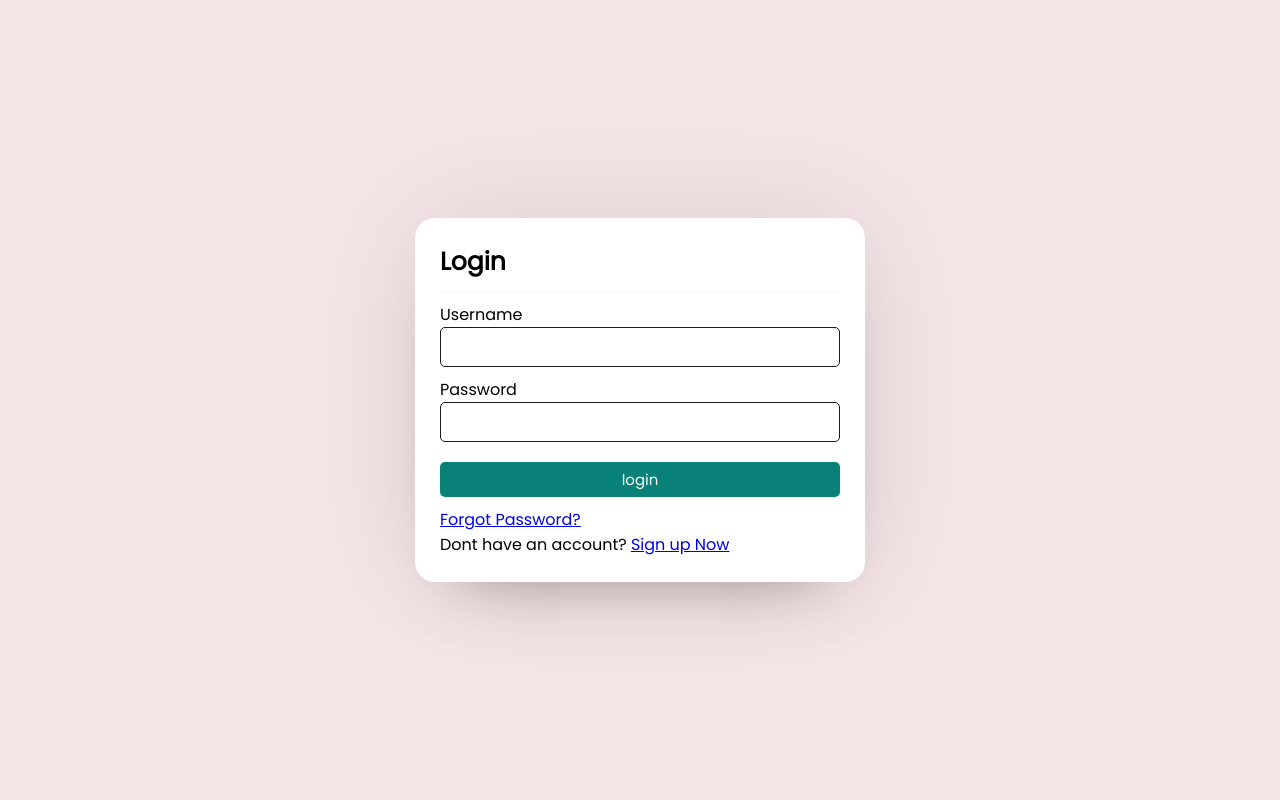
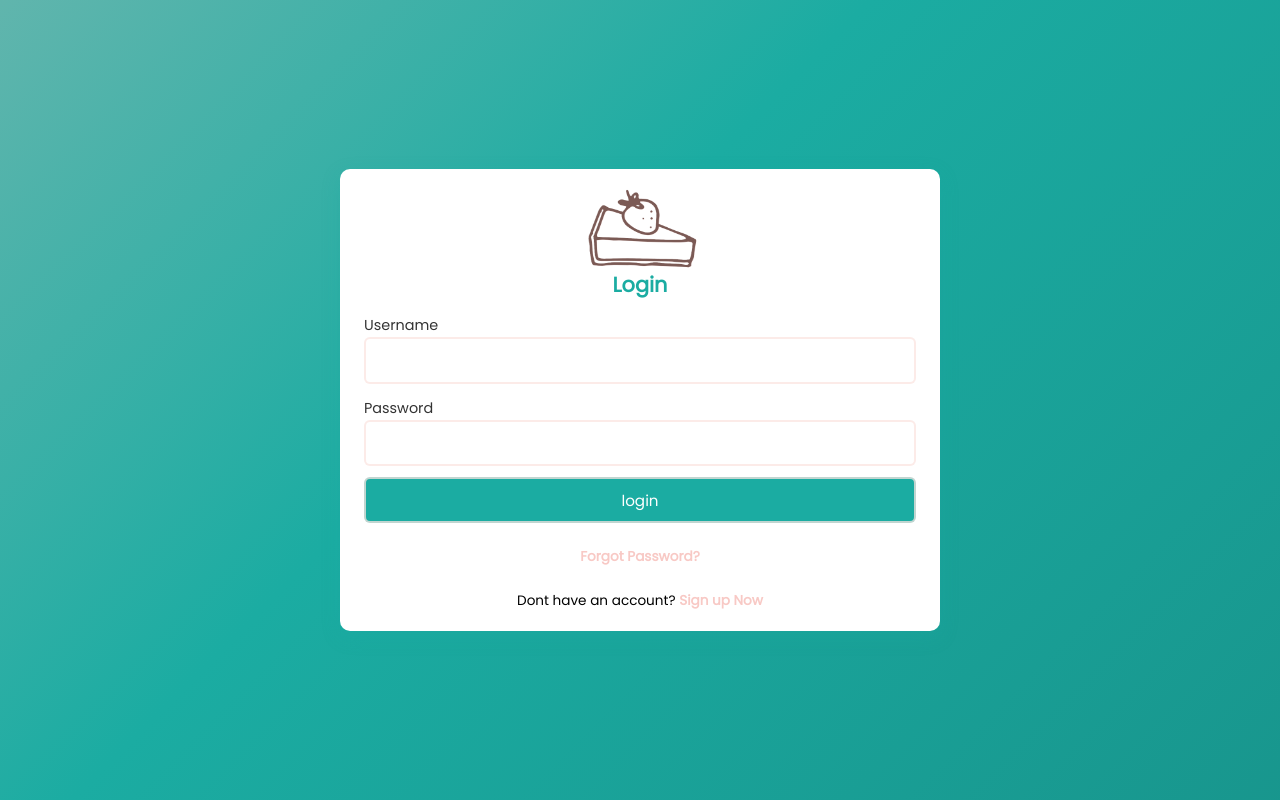
Before and after one commit to Geasemvx/Sweet-Chantonia, a PHP site: page / in a window 1280 px wide. Run offline with PHP 8.4, Linux system fonts and the light colour scheme.

Commit message:
Add files via upload

```diff
--- a/css/stylelogin.css
+++ b/css/stylelogin.css
@@ -1,83 +1,167 @@
-/*Login Page*/
-@import url(https://fonts.googleapis.com/css?family=Poppins);
- *{
-     margin: 0;
-    padding: 0;
-    box-sizing: border-box;
-    font-family: "Poppins", sans-serif;
-    background-color: #fff;
+/* Login Page */
+@import url("https://fonts.googleapis.com/css?family=Poppins");
 
-}
-body{
-    background: #e4e9f7;
-}
-.container{
-    display: flex;
-    align-items: center;
-    justify-content:center ;
-    min-height:100vh;
-    background-color: #fbe4e1bd;
-}
-.box{
-    background:#fff;
-    display:flex;
-    flex-direction: column;
-    padding :25px 25px;
-    border-radius:20px;
-    box-shadow:0 0 128px 0 rgba(0,0,0,0.1),0 32px 64px -48px rgba(0,0,0,0.5)
-
+/* Reset + base styles */
+* {
+  margin: 0;
+  padding: 0;
+  box-sizing: border-box;
+  font-family: "Poppins", sans-serif;
 }
 
-.form-box{
-    width:450px;
-    margin: 0px 10px;
-    background-color: #fff;
-}
-.form-box header{
-    font-size:25px;
-    font-weight:600;
-    border-bottom:1px solid #faf8f8 ;
-    padding-bottom:10px ;
-    margin-bottom: 10px;
-    background-color: #fff;
-}
-.form-box form .field{
-    display:flex;
-    margin-bottom: 10px;
-    flex-direction:column;
-    background-color: #fff;
-}
-.form-box form .input input{
-    height:40px;
-    width:100%;
-    font-size: 16px;
-    padding:0 10px;
-    border-radius: 5px;
-    border:1px solid #1d1c1c;
-    outline: none;
-    background-color: #fff;
-
-}
-.btn{
-    height:35px;
-    background:#088178;
-    border: 0;
-    border-radius: 5px;
-    color:#fff;
-    font-size:15px ;
-    cursor: pointer;
-    transition:all .3s;
-    margin-top: 10px;
-    padding:0px 10px
+/* Page background */
+body {
+  background: linear-gradient(135deg, #fbe4e1bd, #f8c9c5, #1baca2, #147a73);
+  background-size: 400% 400%;
+  animation: gradientShift 12s ease infinite;
+  display: flex;
+  justify-content: center;
+  align-items: center;
+  min-height: 100vh;
+  padding: 1rem; /* ensures container isn’t flush with edges */
 }
 
-.btn:hover{
-    opacity:0.82;
+/* Gradient animation */
+@keyframes gradientShift {
+  0% { background-position: 0% 50%; }
+  50% { background-position: 100% 50%; }
+  100% { background-position: 0% 50%; }
 }
-.submit{
-    width:100%;
+
+/* Container */
+.container {
+  display: flex;
+  justify-content: center;
+  align-items: center;
+  width: 100%;
 }
-.link{
-    margin-bottom: 15px;
-    background-color: #fff;
+
+/* Form box */
+.form-box {
+  background: #fff;
+  padding: 1.2rem 1.5rem; /* reduced padding */
+  border-radius: 10px;
+  box-shadow: 0 6px 18px rgba(27, 172, 162, 0.25);
+  width: 100%;
+  max-width: 600px;   /* wider so fields fit without stacking too tall */
+  box-sizing: border-box;
 }
+
+/* Header inside form */
+.form-box header {
+  font-size: 1.3rem;   /* slightly smaller */
+  font-weight: bold;
+  color: #1baca2;
+  margin-bottom: 0.8rem;
+  text-align: center;
+}
+
+/* Form layout */
+form {
+  display: flex;
+  flex-direction: column;
+  gap: 0.7rem; /* tighter spacing between fields */
+  width: 100%;
+}
+
+/* Group fields side by side */
+.field-row {
+  display: flex;
+  gap: 0.7rem;
+}
+
+.field-row .field {
+  flex: 1;
+}
+
+/* Labels */
+.field label {
+  margin-bottom: 0.2rem;
+  font-weight: 500;
+  color: #333;
+  font-size: 0.9rem;
+}
+
+/* Inputs */
+.field input {
+  width: 100%;
+  padding: 0.6rem; /* reduced padding */
+  border: 2px solid #fbe4e1bd;
+  border-radius: 6px;
+  font-size: 0.95rem;
+  box-sizing: border-box;
+  transition: border-color 0.3s ease, box-shadow 0.3s ease;
+}
+
+.field input:focus {
+  border-color: #1baca2;
+  box-shadow: 0 0 6px rgba(27, 172, 162, 0.3);
+  outline: none;
+}
+
+/* Submit button */
+.btn {
+  width: 100%;
+  padding: 0.7rem;
+  background: #1baca2;
+  color: #fff;
+  border: none;
+  border-radius: 6px;
+  font-size: 0.95rem;
+  cursor: pointer;
+  transition: background 0.3s ease, transform 0.2s ease;
+}
+
+.btn:hover {
+  background: #147a73;
+  transform: scale(1.03);
+}
+
+/* Links below form */
+.links {
+  margin-top: 0.8rem;
+  text-align: center;
+  font-size: 0.85rem;
+}
+
+.links a {
+  color: #f8c9c5;
+  text-decoration: none;
+  font-weight: bold;
+}
+
+.links a:hover {
+  text-decoration: underline;
+  color: #1baca2;
+}
+
+/* Success and error messages */
+.success {
+  color: #1baca2;
+  font-weight: bold;
+  margin-top: 0.6rem;
+  font-size: 0.9rem;
+}
+
+.error {
+  color: #e57373;
+  font-weight: bold;
+  margin-top: 0.6rem;
+  font-size: 0.9rem;
+}
+
+.logo {
+  width: 140px;
+  height: 80px;
+  display: block;
+  margin: 0 auto;
+  background: #fff;
+  transition: all 0.3s ease; /* smooth animation */
+  border-radius: 10px;
+}
+
+.logo:hover {
+  transform: scale(1.2); /* enlarge slightly */
+  box-shadow: 0 5px 15px rgba(0, 0, 0, 0.2); /* deep shadow */
+  filter: brightness(1.2); /* make it pop with brightness */
+}
--- a/html/reset.html
+++ b/html/reset.html
@@ -4,6 +4,7 @@
   <meta charset="UTF-8">
   <title>Reset Password</title>
   <link rel="stylesheet" href="../css/stylelogin.css">
+  <link rel="stylesheet" href="../css/style.css">
 </head>
 <body>
   <div class="container">
--- a/index.html
+++ b/index.html
@@ -8,10 +8,13 @@
     <title>Sweet Chantonia - Login</title>
     <!-- Link to external CSS file -->
     <link rel="stylesheet" href="css/stylelogin.css">
+
 </head>
 <body>
     <div class="container">
+
         <div class="box form-box">
+             <a href="#"><img src="img/logo2.png" class="logo" alt=""></a>
             <header>Login</header>
             <form action="html/login.php" method="post">
                 <div class="field input ">
@@ -28,11 +31,67 @@
                 <div class="field">
                     <input type="submit" name="submit" class="btn" value="login" required>
                 </div>
-                <div class="resetlink"> <a href="html/reset.html">Forgot Password?</a></div>
+                <div class="links"> <a href="html/reset.html">Forgot Password?</a></div>
                 <div class="links">
                     Dont have an account? <a href="html/register.html">Sign up Now</a>
                 </div>
             </form>
         </div>
+        <style>
+    /* Toast container */
+    .toast {
+      position: fixed;
+      top: 20px;
+      right: 20px;
+      min-width: 250px;
+      padding: 15px 20px;
+      border-radius: 8px;
+      font-family: Arial, sans-serif;
+      font-size: 14px;
+      box-shadow: 0 4px 12px rgba(0,0,0,0.15);
+      opacity: 0;
+      transform: translateY(-10px);
+      transition: opacity 0.4s ease, transform 0.4s ease;
+      z-index: 9999;
+    }
+
+    .toast.error {
+      background: #f8d7da;
+      color: #721c24;
+      border: 1px solid #f5c6cb;
+    }
+
+    .toast.show {
+      opacity: 1;
+      transform: translateY(0);
+    }
+</style>
+
+<script>
+    // Check for error on page load
+    window.addEventListener('load', () => {
+        const errorMessage = sessionStorage.getItem('loginError');
+
+        if (errorMessage) {
+            // Clear the error from storage
+            sessionStorage.removeItem('loginError');
+
+            // Show the toast
+            const toast = document.createElement("div");
+            toast.className = "toast error";
+            toast.textContent = errorMessage;
+            document.body.appendChild(toast);
+
+            // Animate in
+            setTimeout(() => toast.classList.add("show"), 10);
+
+            // Auto remove after 3 seconds
+            setTimeout(() => {
+                toast.classList.remove("show");
+                setTimeout(() => toast.remove(), 400);
+            }, 3000);
+        }
+    });
+</script>
 </body>
 </html>
```
Also changed, not shown: html/about.html (+9 -11 lines), html/login.php (+12 -30 lines), html/reset.php (+130 -8 lines).
